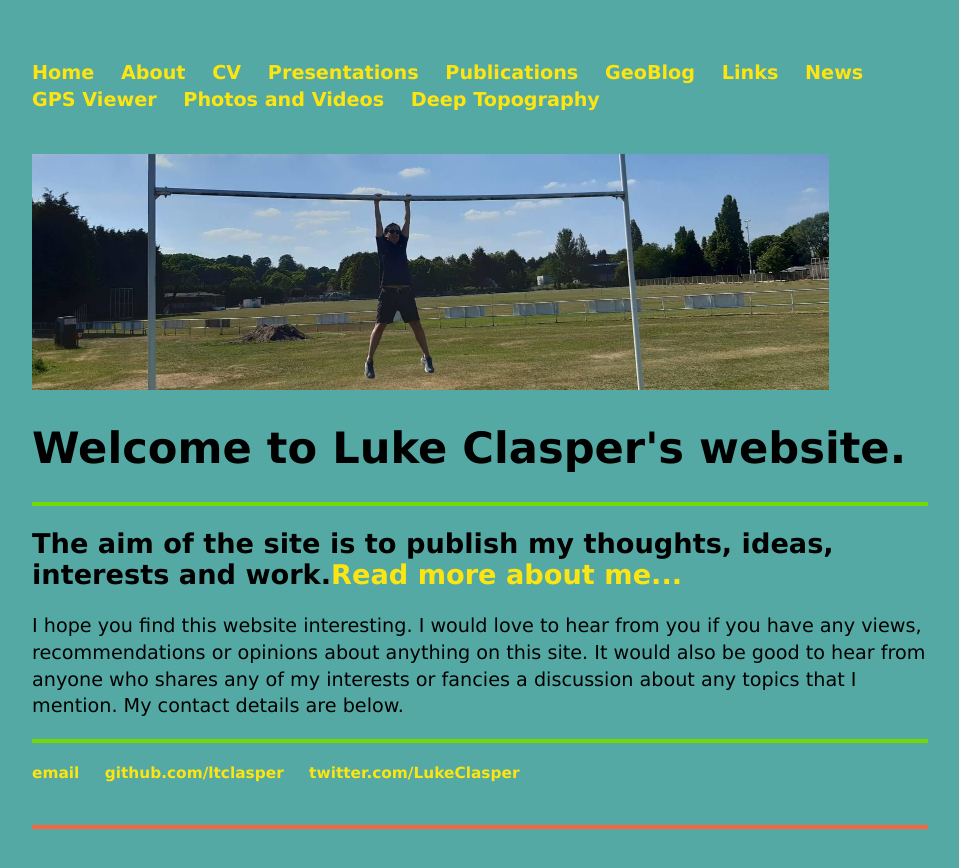
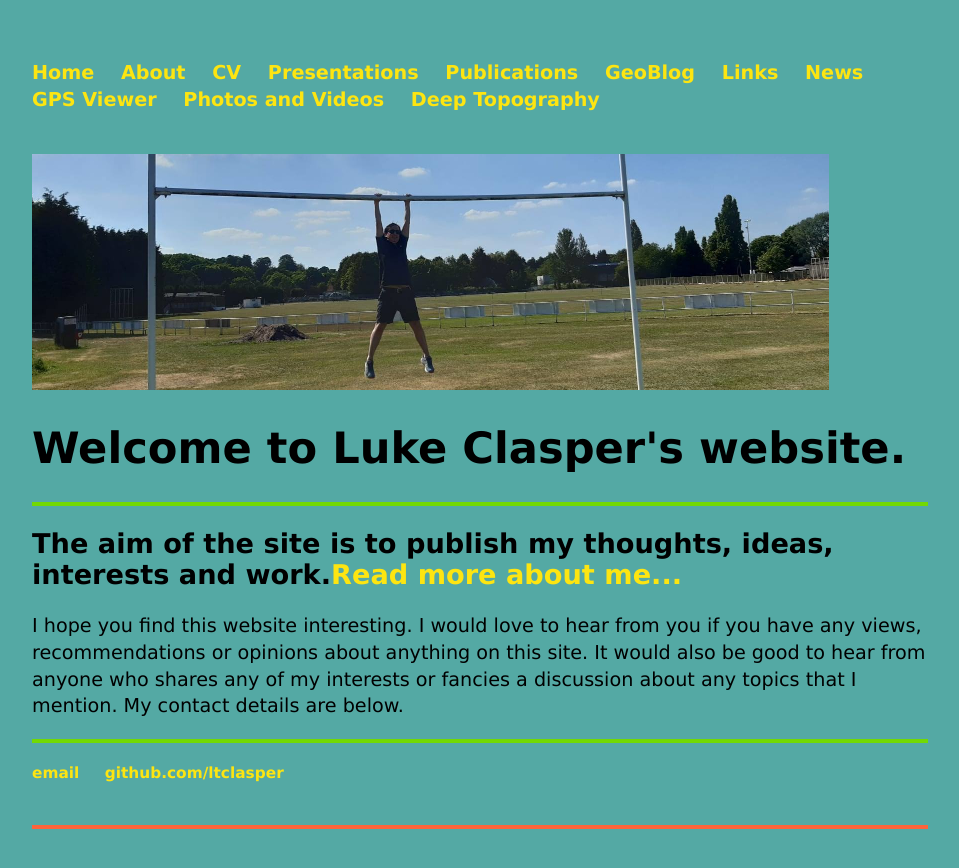
Before and after one commit to ltclasper/ltclasper.github.io, a Jekyll site: the page built from index.html, in a window 1280 px wide. Shown: the top 868 px of the page, without its empty margins (160-1119 px from the left). Built offline with Jekyll 4.4.1, drawn with Linux system fonts in a browser that asks for light colours.

Commit message:
Update default.html

```diff
--- a/_layouts/default.html
+++ b/_layouts/default.html
@@ -29,9 +29,8 @@
 			</div><!-- /.container -->
 			<footer>
 	    		<ul>
-	        		<li><a href="mailto:ltclasper@aol.com">email</a></li>
+	        		<li><a href="mailto:ltclasper@gmail.com">email</a></li>
 	        		<li><a href="https://github.com/ltclasper">github.com/ltclasper</a></li>
-				<li><a href="https://twitter.com/LukeClasper">twitter.com/LukeClasper</a></li>
 				</ul>
 			</footer>
 		</body>
```
